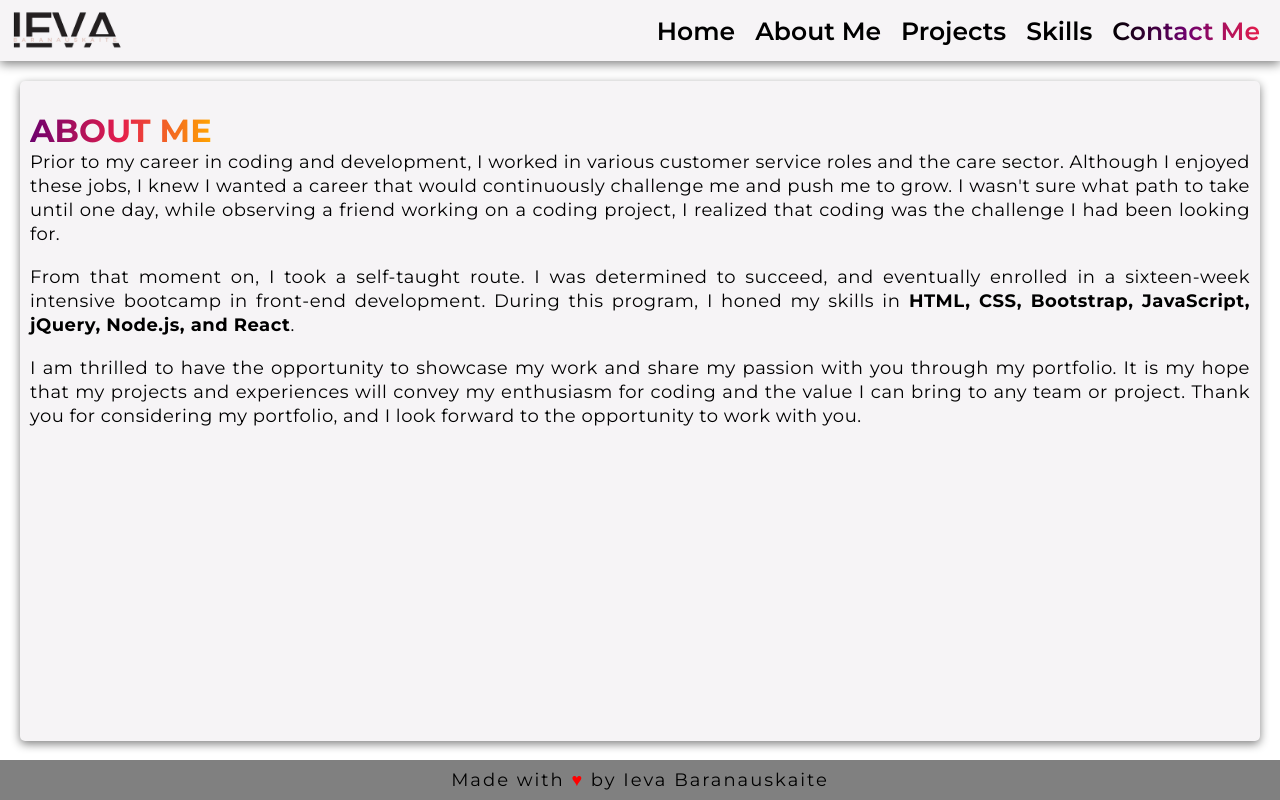
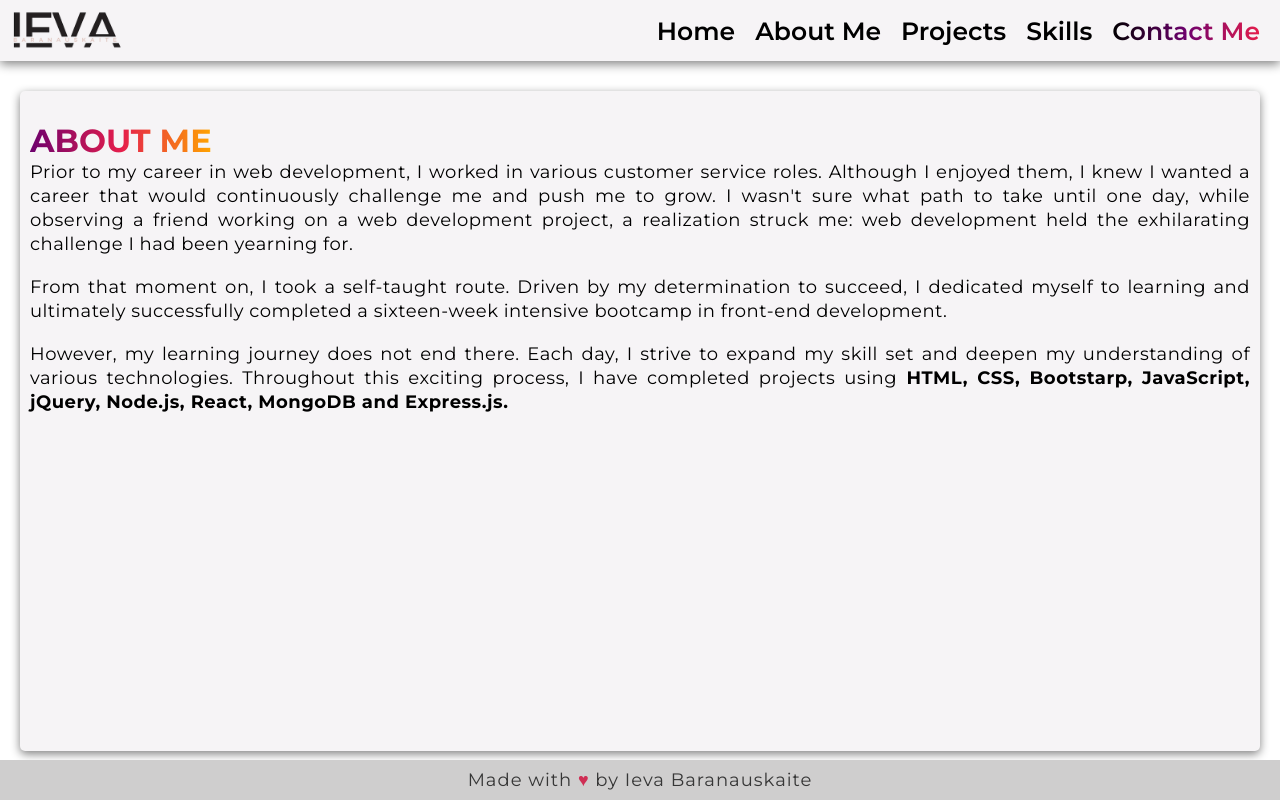
Before and after one commit to 1Eva1987/react-portfolio-ieva, a React (Create React App) app: page /about in a window 1280 px wide. Built offline with nearby package versions, Linux system fonts and the light colour scheme.

Commit message:
changed about me text, style corrected on nav bar

```diff
--- a/src/components/About.js
+++ b/src/components/About.js
@@ -12,31 +12,31 @@ function About() {
       <h1>ABOUT ME</h1>
       <div className="about">
         <p>
-          Prior to my career in coding and development, I worked in various
-          customer service roles and the care sector. Although I enjoyed these
-          jobs, I knew I wanted a career that would continuously challenge me
-          and push me to grow. I wasn't sure what path to take until one day,
-          while observing a friend working on a coding project, I realized that
-          coding was the challenge I had been looking for.
+          Prior to my career in web development, I worked in various customer
+          service roles. Although I enjoyed them, I knew I wanted a career that
+          would continuously challenge me and push me to grow. I wasn't sure
+          what path to take until one day, while observing a friend working on a
+          web development project, a realization struck me: web development held
+          the exhilarating challenge I had been yearning for.
         </p>
         <br></br>
         <p>
-          From that moment on, I took a self-taught route. I was determined to
-          succeed, and eventually enrolled in a sixteen-week intensive bootcamp
-          in front-end development. During this program, I honed my skills in
-          <strong>
-            {" "}
-            HTML, CSS, Bootstrap, JavaScript, jQuery, Node.js, and React
-          </strong>
-          .
+          From that moment on, I took a self-taught route. Driven by my
+          determination to succeed, I dedicated myself to learning and
+          ultimately successfully completed a sixteen-week intensive bootcamp in
+          front-end development.
         </p>
         <br></br>
         <p>
-          I am thrilled to have the opportunity to showcase my work and share my
-          passion with you through my portfolio. It is my hope that my projects
-          and experiences will convey my enthusiasm for coding and the value I
-          can bring to any team or project. Thank you for considering my
-          portfolio, and I look forward to the opportunity to work with you.
+          However, my learning journey does not end there. Each day, I strive to
+          expand my skill set and deepen my understanding of various
+          technologies. Throughout this exciting process, I have completed
+          projects using
+          <strong>
+            {" "}
+            HTML, CSS, Bootstarp, JavaScript, jQuery, Node.js, React, MongoDB
+            and Express.js.
+          </strong>
         </p>
       </div>
       <div className="more-about">
--- a/src/components/Intro.js
+++ b/src/components/Intro.js
@@ -30,7 +30,7 @@ function Intro() {
         <h2>
           My name is <span>Ieva</span>
         </h2>
-        <h3>I'm a Junior Developer</h3>
+        <h3>I'm a Junior Web Developer</h3>
         <p className="question">Want to know MORE?</p>
         <p className="scroll">KEEP SCROLLING...</p>
         <p>or</p>
--- a/src/components/Nav.js
+++ b/src/components/Nav.js
@@ -1,10 +1,56 @@
-import React from "react";
+// import React from "react";
+// import { NavLink } from "react-router-dom";
+// import "../css/nav.css";
+// import { GiHamburgerMenu } from "react-icons/gi";
+// import Logo from "../images/Logo.png";
+
+// function Nav() {
+//   return (
+//     <div className="navBar">
+//       <div className="logo">
+//         <NavLink to="/" className="lg-ieva">
+//           <img src={Logo} alt="logo" className="logo-img" />
+//         </NavLink>
+//       </div>
+//       <div className="navLinks">
+//         <NavLink to="/">Home</NavLink>
+//         <NavLink to="/about">About Me</NavLink>
+//         <NavLink to="/projects">Projects</NavLink>
+//         <NavLink to="/skills">Skills</NavLink>
+//         <NavLink to="/contact" className="contLink">
+//           Contact Me
+//         </NavLink>
+//       </div>
+//       <div
+//         className="toggle"
+//         onClick={() =>
+//           document.querySelector(".navLinks").classList.toggle("active")
+//         }
+//       >
+//         <GiHamburgerMenu className="toggle" />
+//       </div>
+//     </div>
+//   );
+// }
+
+// export default Nav;
+import React, { useState } from "react";
 import { NavLink } from "react-router-dom";
 import "../css/nav.css";
 import { GiHamburgerMenu } from "react-icons/gi";
 import Logo from "../images/Logo.png";
 
 function Nav() {
+  const [isNavActive, setIsNavActive] = useState(false);
+
+  const toggleNav = () => {
+    setIsNavActive(!isNavActive);
+  };
+
+  const handleNavLinkClick = () => {
+    setIsNavActive(false);
+  };
+
   return (
     <div className="navBar">
       <div className="logo">
@@ -12,21 +58,28 @@ function Nav() {
           <img src={Logo} alt="logo" className="logo-img" />
         </NavLink>
       </div>
-      <div className="navLinks">
-        <NavLink to="/">Home</NavLink>
-        <NavLink to="/about">About Me</NavLink>
-        <NavLink to="/projects">Projects</NavLink>
-        <NavLink to="/skills">Skills</NavLink>
-        <NavLink to="/contact" className="contLink">
+      <div className={`navLinks ${isNavActive ? "active" : ""}`}>
+        <NavLink to="/" onClick={handleNavLinkClick}>
+          Home
+        </NavLink>
+        <NavLink to="/about" onClick={handleNavLinkClick}>
+          About Me
+        </NavLink>
+        <NavLink to="/projects" onClick={handleNavLinkClick}>
+          Projects
+        </NavLink>
+        <NavLink to="/skills" onClick={handleNavLinkClick}>
+          Skills
+        </NavLink>
+        <NavLink
+          to="/contact"
+          className="contLink"
+          onClick={handleNavLinkClick}
+        >
           Contact Me
         </NavLink>
       </div>
-      <div
-        className="toggle"
-        onClick={() =>
-          document.querySelector(".navLinks").classList.toggle("active")
-        }
-      >
+      <div className="toggle" onClick={toggleNav}>
         <GiHamburgerMenu className="toggle" />
       </div>
     </div>
--- a/src/css/footer.css
+++ b/src/css/footer.css
@@ -1,17 +1,17 @@
 .footer {
   height: 5vh;
-  background: grey;
+  background: rgb(207, 206, 206);
   display: flex;
   justify-content: center;
   align-items: center;
   position: fixed;
-  left: 0;
   bottom: 0;
   width: 100%;
 }
 .footer p {
-  letter-spacing: 2px;
+  color: rgb(54, 54, 54);
+  letter-spacing: 1px;
 }
 .footer p span {
-  color: red;
+  color: rgb(207, 46, 84);
 }
--- a/src/css/main.css
+++ b/src/css/main.css
@@ -4,7 +4,9 @@
     to right,
     rgb(109, 1, 109),
     rgb(229, 30, 76),
-    orange
+    orange /* black,
+    rgb(109, 1, 109),
+    rgb(229, 30, 76) */
   );
 }
 * {
@@ -23,6 +25,7 @@ p {
   line-height: 1.5rem;
   text-align: justify;
 }
+
 .wrap {
   background-color: rgb(246, 244, 246);
   margin: 20px;
@@ -31,7 +34,7 @@ p {
   box-shadow: 0 3px 10px grey;
 }
 .contact-wrap {
-  margin-bottom: 50px;
+  margin-bottom: 60px;
   min-height: 80vh;
 }
 @media screen and (min-width: 780px) {
--- a/src/css/nav.css
+++ b/src/css/nav.css
@@ -4,11 +4,15 @@
   cursor: pointer;
 }
 .navBar {
+  margin-bottom: 30px;
   display: flex;
   justify-content: space-between;
   align-items: center;
   background-color: rgb(246, 244, 246);
   box-shadow: 0 3px 10px grey;
+  position: sticky;
+  top: 0;
+  z-index: 9999;
 }
 .navLinks {
   display: flex;
```
